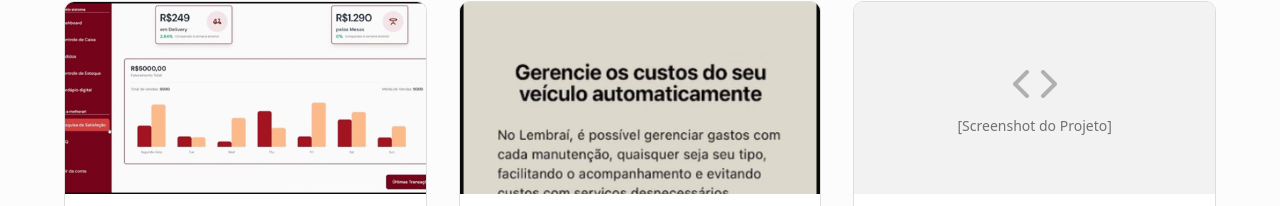
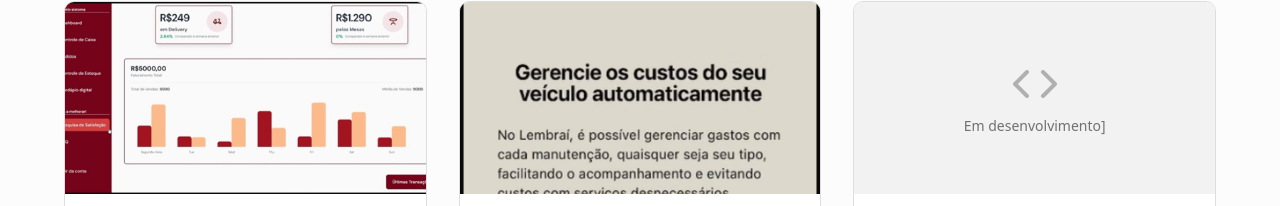
Before and after one commit to Parmaxxx/Portifolio, a React (Vite) app: page / in a window 1280 px wide. Shown: the part 5349-5555 px from the top of the page. Built offline with nearby package versions, Linux system fonts and the light colour scheme.

Commit message:
Update ProjectsSection.jsx

```diff
--- a/src/components/ProjectsSection.jsx
+++ b/src/components/ProjectsSection.jsx
@@ -46,7 +46,7 @@
           ) : (
               <div className="text-muted-foreground text-center">
                 <Code size={48} className="mx-auto mb-2 opacity-50" />
-                <p className="text-sm">[Screenshot do Projeto]</p>
+                <p className="text-sm">Em desenvolvimento]</p>
               </div>
           )}
           <div className="absolute inset-0 bg-black/0 group-hover:bg-black/10 transition-colors" />
@@ -253,11 +253,11 @@
       githubLink: "https://github.com/Equipe-BooleanTech/Adriana_Oliveira_Fotos_II",
       liveLink: null,
       participation: "Atuei como desenvolvedor backend, responsável por implementar toda a lógica por trás das funcionalidades, garantindo o correto funcionamento, desempenho e integração do sistema.",
-      mainScreenshot: "/src/assets/projects/adriana1.png",
+      mainScreenshot: adriana1,
       allScreenshots: [
-        { src: "/src/assets/projects/adriana2.png"},
-        { src: "/src/assets/projects/adriana3.png"},
-        { src: "/src/assets/projects/adriana4.png"},
+        { src: adriana2},
+        { src: adriana3},
+        { src: adriana4},
       ]
     },
     {
@@ -268,11 +268,11 @@
       githubLink: "https://github.com/Equipe-BooleanTech/restaurantto_client",
       liveLink: null,
       participation: "Atuei como desenvolvedor backend, responsável por implementar toda a lógica por trás das funcionalidades, garantindo o correto funcionamento, desempenho e integração do sistema.",
-      mainScreenshot: "/src/assets/projects/restauranto1.jpg",
+      mainScreenshot: restauranto1,
       allScreenshots: [
-        { src: "/src/assets/projects/restauranto2.jpg"},
-        { src: "/src/assets/projects/restauranto3.jpg"},
-        { src: "/src/assets/projects/restauranto4.jpg"},
+        { src: restauranto2},
+        { src: restauranto3},
+        { src: restauranto4},
       ]
     },
     {
@@ -283,11 +283,11 @@
       githubLink: "https://github.com/Equipe-BooleanTech/lembrai_client",
       liveLink: null,
       participation: "Atuei como desenvolvedor backend, responsável por implementar toda a lógica por trás das funcionalidades, garantindo o correto funcionamento, desempenho e integração do sistema.",
-      mainScreenshot: "/src/assets/projects/lembrai1.jpg",
+      mainScreenshot: lembrai1,
       allScreenshots: [
-        { src: "/src/assets/projects/lembrai2.jpg"},
-        { src: "/src/assets/projects/lembrai3.jpg"},
-        { src: "/src/assets/projects/lembrai4.jpg"}
+        { src: lembrai2},
+        { src: lembrai3},
+        { src: lembrai4}
       ]
     },
     {
```
